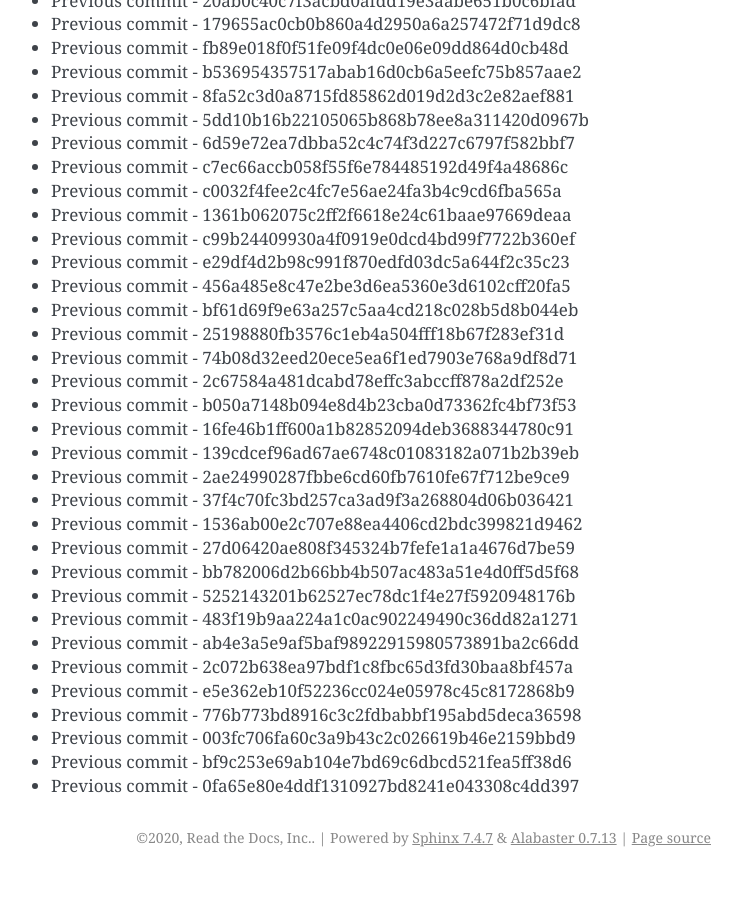
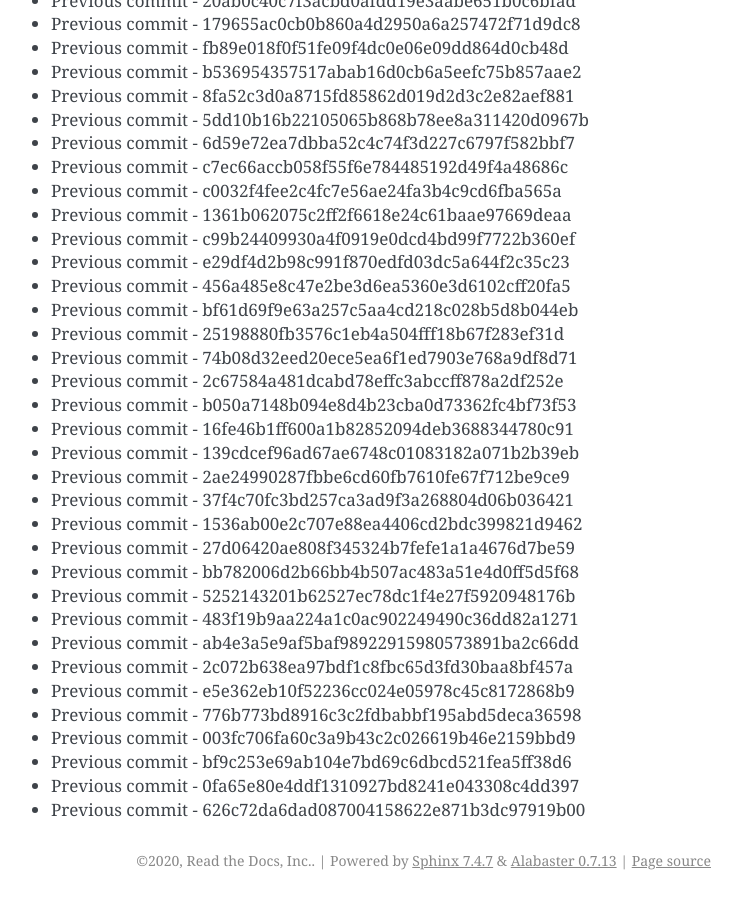
Before and after one commit to readthedocs/rtd-git-stresstest, a Sphinx documentation site: the page built from docs/updates.rst, in a window 1280 px wide and 900 px high, scrolled down 94605 px. Shown: the whole window, without its empty margins (399-1141 px from the left). Built offline with Sphinx 7.4.7, drawn with Linux system fonts in a browser that asks for light colours; before the commit the page ends 95482 px from its top, so only the background shows below that.

Commit message:
Generating commit from previous: 626c72da6dad087004158622e871b3dc97919b00

```diff
--- a/docs/updates.rst
+++ b/docs/updates.rst
@@ -4007,3 +4007,4 @@ It can be tested for any performance characteristics.
 * Previous commit - 003fc706fa60c3a9b43c2c026619b46e2159bbd9
 * Previous commit - bf9c253e69ab104e7bd69c6dbcd521fea5ff38d6
 * Previous commit - 0fa65e80e4ddf1310927bd8241e043308c4dd397
+* Previous commit - 626c72da6dad087004158622e871b3dc97919b00
```
